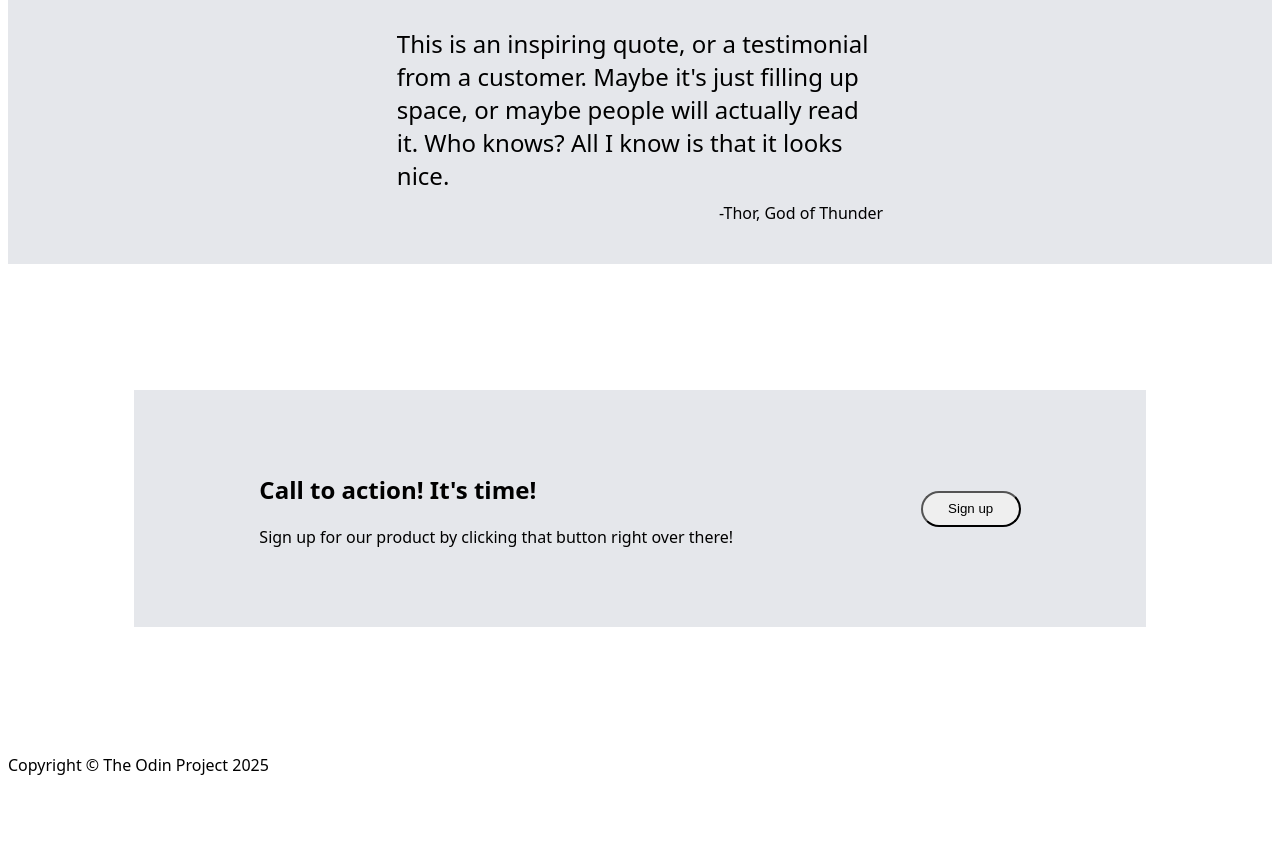
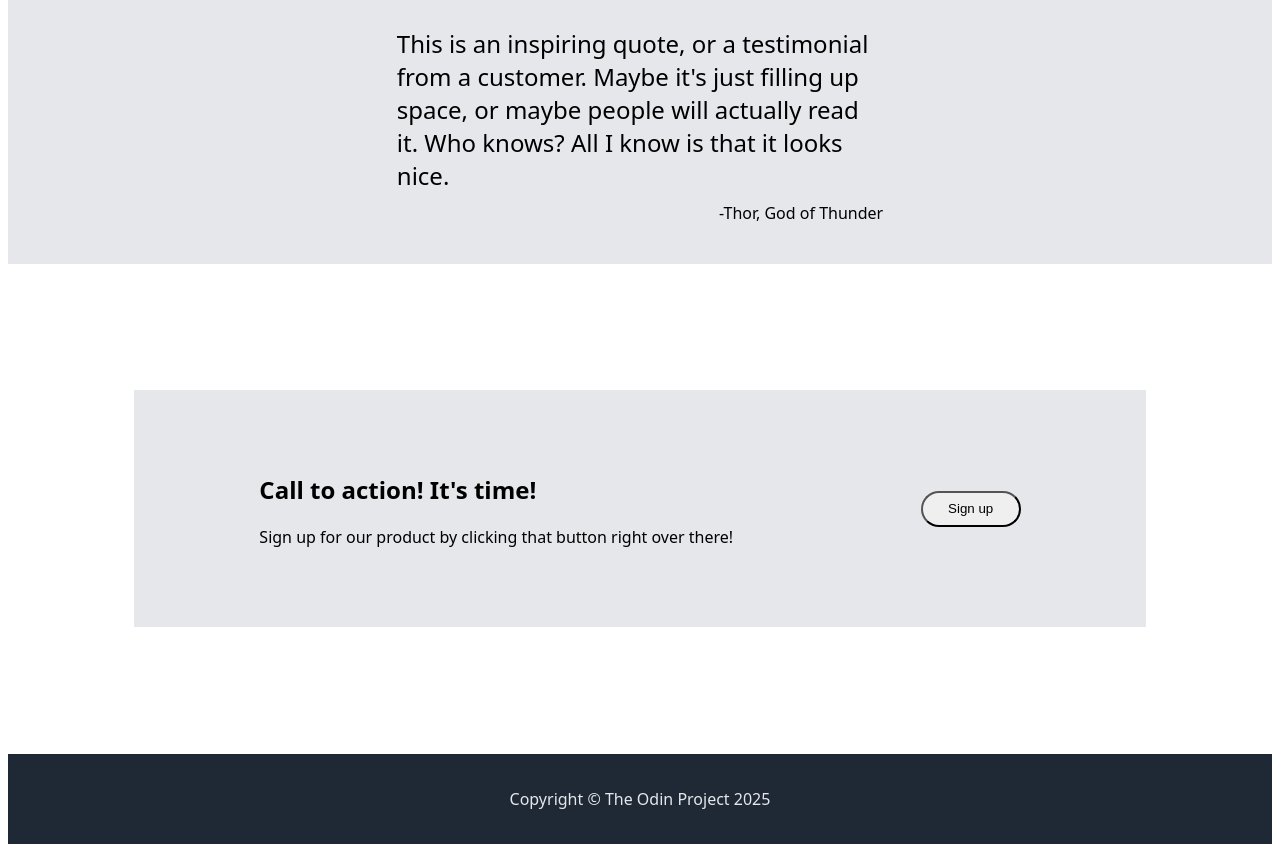
Before and after one commit to reyespinosa1996/LandingPage, a plain HTML site: page index.html in a window 1280 px wide. Shown: the part 978-1830 px from the top of the page. Before the commit the page ends 1770 px from the top, so only its background shows below. Drawn offline with Linux system fonts and the light colour scheme.

Commit message:
Add footer section styling

```diff
--- a/styles/style.css
+++ b/styles/style.css
@@ -150,3 +150,16 @@ a {
 .content-left {
     padding-right: 64px;
 }
+
+.footer {
+    position: bottom;
+    bottom: 0;
+    left: 0;
+    width: 100%;
+    height: 90px;
+    background-color: #1f2935;
+    color: #e5e7eb;
+    display: flex;
+    align-items: center;
+    justify-content: center;
+}
```
